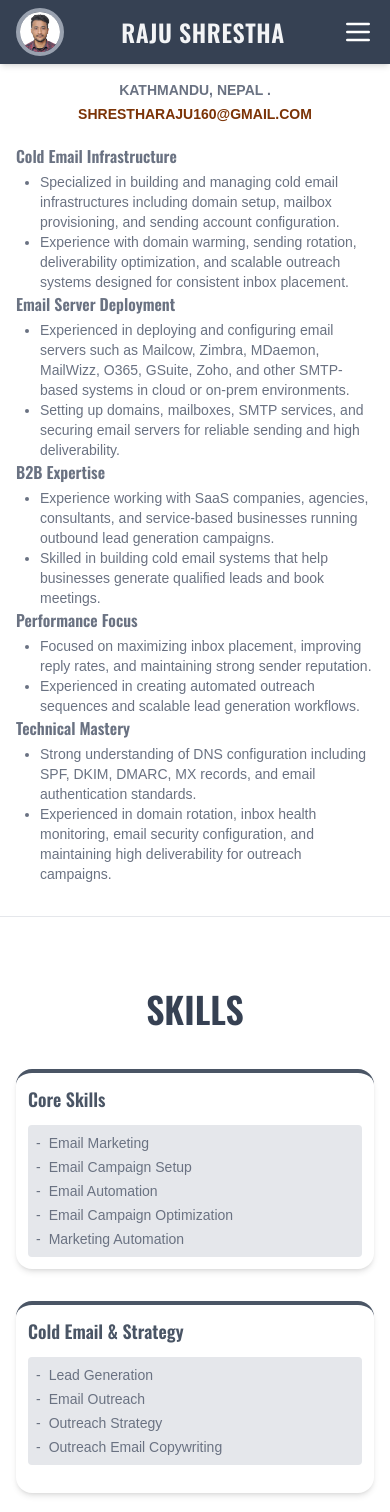
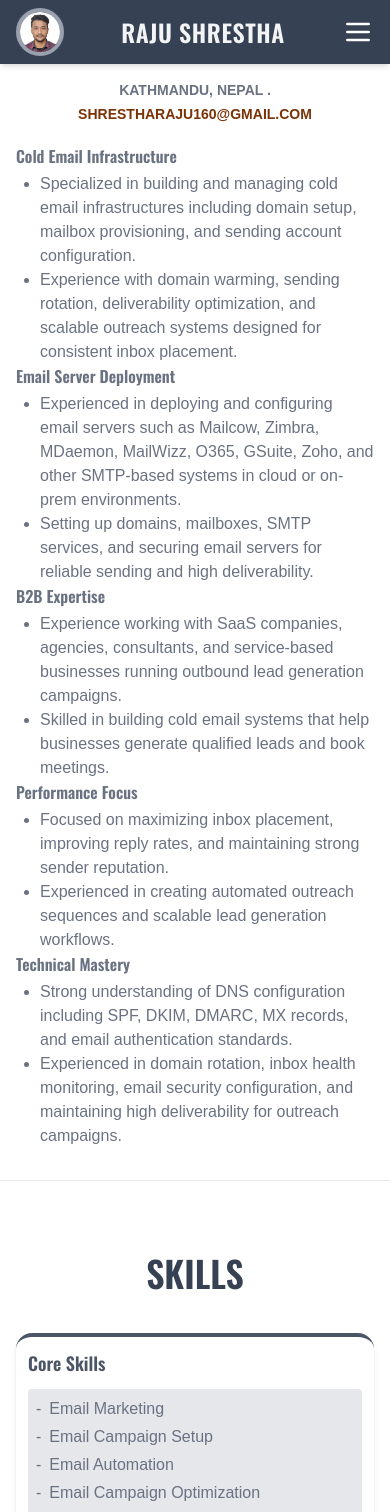
Before and after one commit to ranjushrestha/Email-Portfolio, a React (Vite) app: page / in a window 390 px wide. Shown: the top 1512 px of the page. Built offline with nearby package versions, Linux system fonts and the light colour scheme.

Commit message:
UI improvements

```diff
--- a/src/pages/About.jsx
+++ b/src/pages/About.jsx
@@ -70,7 +70,7 @@ const About = ({ data = aboutData }) => {
           <div key={index}>
             <h3 className=" text-gray-500 font-semibold">{section.title}</h3>
 
-            <ul className="list-disc ml-6 mt-1 text-sm text-gray-500">
+            <ul className="list-disc ml-6 mt-1  text-base lg:text-sm text-gray-500">
               {section.description.map((text, i) => (
                 <li key={i}>{text}</li>
               ))}
--- a/src/pages/Results.jsx
+++ b/src/pages/Results.jsx
@@ -77,7 +77,7 @@ const Results = () => {
             <h3 className="text-xl text-gray-600  font-semibold mb-2 lg:text-3xl lg:font-bold">
               {card.title}
             </h3>
-            <p className="text-gray-500 font-semibold  text-sm text-center break-words">
+            <p className="text-gray-500 font-semibold   text-center break-words">
               {card.text}
             </p>
           </div>
--- a/src/pages/Services.jsx
+++ b/src/pages/Services.jsx
@@ -52,7 +52,7 @@ const Services = () => {
               className="w-6 h-6 mb-3"
             />
             <h3 className="text-lg text-gray-600 font-semibold mb-2">{card.title}</h3>
-            <p className="text-gray-500 text-sm w-full break-words">{card.text}</p>
+            <p className="text-gray-500 text-base lg:text-sm w-full break-words">{card.text}</p>
           </div>
         ))}
       </div>
--- a/src/pages/Skills.jsx
+++ b/src/pages/Skills.jsx
@@ -58,7 +58,7 @@ const Skills = () => {
               {section.title}
             </h3>
 
-            <ul className="text-sm text-gray-500 p-2  bg-gray-200 rounded space-y-1">
+            <ul className="text-base lg:text-sm text-gray-500 p-2  bg-gray-200 rounded space-y-1">
               {section.description.map((item, i) => (
                 <li key={i} className="flex  gap-2">
                   <span>-</span>
```
